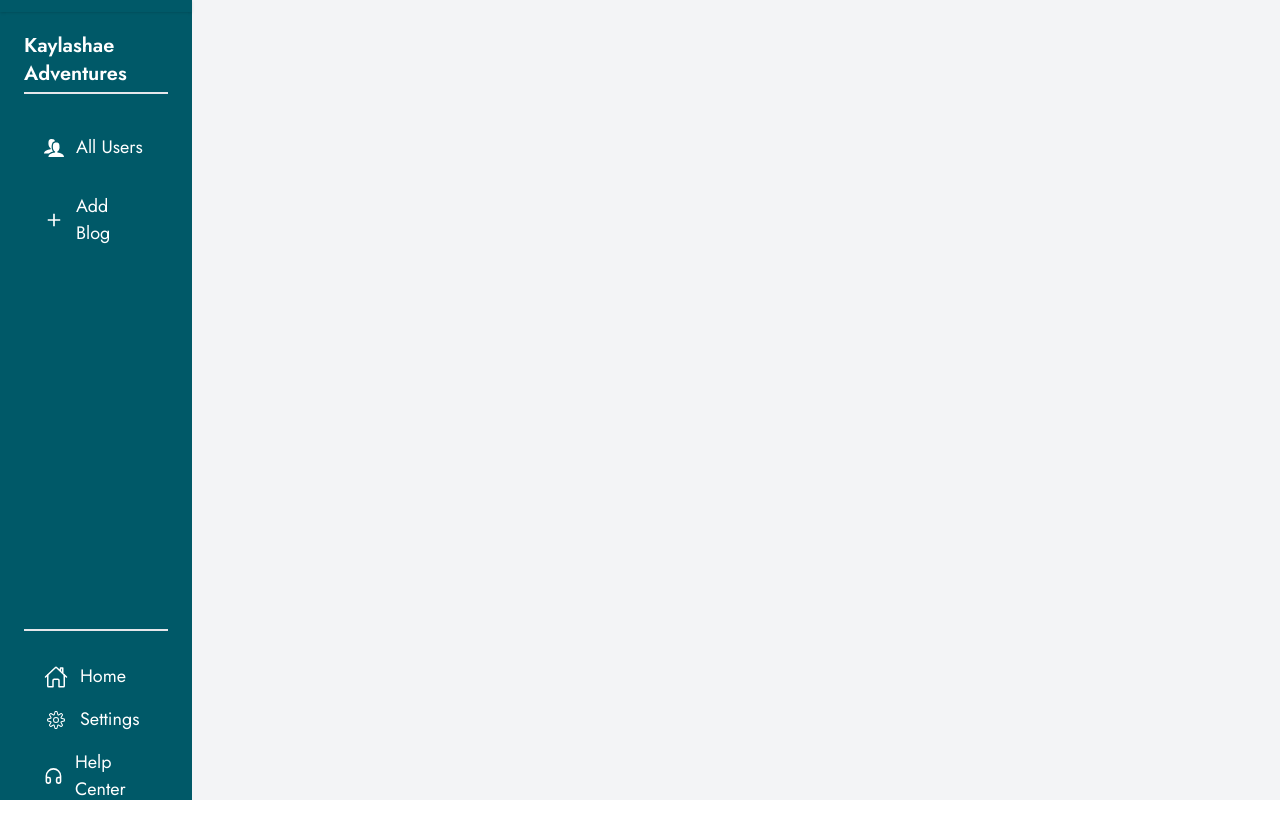
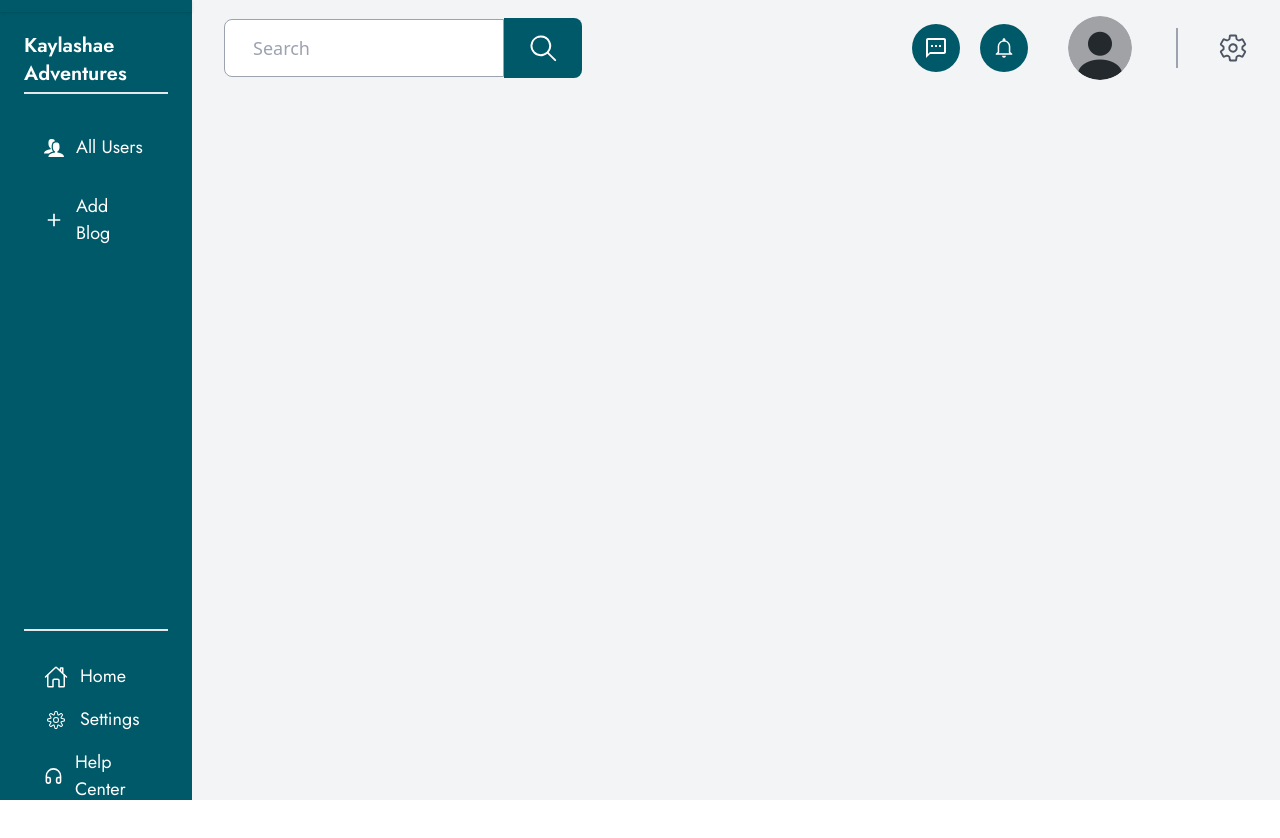
Before and after one commit to tuhinhossain123/tourism, a React (Vite) app: page /dashboard in a window 1280 px wide. Shown: the top 838 px of the page. Built offline with nearby package versions, Linux system fonts and the light colour scheme; no server answers; sample sign-in values are in the browser's storage.

Commit message:
profile drop,dashborad navbar customize

```diff
--- a/src/Components/ProfileDrop/ProfileDrop.jsx
+++ b/src/Components/ProfileDrop/ProfileDrop.jsx
@@ -6,13 +6,13 @@ import { TbLogout2 } from "react-icons/tb";
 import { IoSettingsOutline } from "react-icons/io5";
 import { IoBookmarkOutline } from "react-icons/io5";
 import useUser from "../../Hooks/userUser/userUser";
+import { LuLayoutDashboard } from "react-icons/lu";
 
 const ProfileDrop = () => {
   const { user, logOut } = useContext(AuthContext);
   const [isDropdownOpen, setDropdownOpen] = useState(false);
   const navigate = useNavigate();
   const [currentUser] = useUser();
-
 
   const toggleDropdown = () => {
     setDropdownOpen(!isDropdownOpen);
@@ -27,7 +27,6 @@ const ProfileDrop = () => {
     setDropdownOpen(false);
   };
 
-
   return (
     <div className="relative inline-block text-left">
       <button
@@ -39,29 +38,34 @@ const ProfileDrop = () => {
         {useMemo(
           () => (
             <img
-              className="w-16 md:w-16 rounded-full  object-cover border-red-600"
+              className="w-16 md:w-16 rounded-full  object-cover                                                                                                                    "
               src={user?.photoURL ? user?.photoURL : defaultUserImage}
               alt=""
             />
           ),
           [user.photoURL]
         )}
+        <h2>h</h2>
       </button>
 
       {/* Dropdown menu */}
       {isDropdownOpen && (
         <div
           id="dropdownAvatar"
-          className="z-50  line absolute right-0 mt-1 bg-[#fff] divide-y shadow  divide-gray-100  rounded-lg transition-max-height ease-in-out duration-500"
+          className="z-50 w-[60vw] md:w-[35vw] lg:w-[11vw] line absolute right-0 mt-3 bg-[#fff] divide-y shadow  divide-gray-100  rounded-lg transition-max-height ease-in-out duration-500"
           style={{
             maxHeight: isDropdownOpen ? "300px" : "0",
             overflow: "hidden",
           }}
         >
           {/* Content of the dropdown */}
-          <div className="px-5 py-3 text-sm text-white rounded-t-md bg-primary">
-            <div>{user?.displayName}</div>
-            <div className="font-medium truncate">{user?.email}</div>
+          <div className="px-5 py-3  text-sm text-white rounded-t-md bg-primary">
+            <div className="text-lg font-jost font-medium">
+              {user?.displayName}
+            </div>
+            <div className="text-[14px] font-jost font-normal truncate">
+              {user?.email}
+            </div>
           </div>
           <ul
             className="space-y-4 py-6 px-5"
@@ -90,11 +94,14 @@ const ProfileDrop = () => {
               </Link>
             </li>
           </ul>
-          <div className="bg-primary px-5  py-3">
+          <div className="bg-primary ">
             {currentUser?.role === "admin" ? (
-              <div className="w-ful">
-                <Link to="/dashboard" className=" text-white text-lg font-jost font-normal">
-                  Dashboard
+              <div className="py-4">
+                <Link
+                  to="/dashboard"
+                  className=" text-white text-lg font-jost font-normal px-4 flex items-center gap-2"
+                >
+                  <LuLayoutDashboard></LuLayoutDashboard> Dashboard
                 </Link>
               </div>
             ) : (
--- a/src/Dashboard/Dashboard.jsx
+++ b/src/Dashboard/Dashboard.jsx
@@ -9,6 +9,7 @@ import { RiMenu2Fill } from "react-icons/ri";
 import { IoMdAdd } from "react-icons/io";
 import { IoHomeOutline } from "react-icons/io5";
 import { AuthContext } from "../Providers/AuthProviders";
+import DashboardNavbar from "../DashboardPage/DashboardNavbar/DashboardNavbar";
 
 export default function Dashboard() {
   const { logOut } = useContext(AuthContext);
@@ -124,8 +125,7 @@ export default function Dashboard() {
 
       {/* Main Content Area */}
       <div className="lg:w-4/5 w-full flex-1 bg-gray-100">
-        {/* Toggle Button for Small Screens */}
-        <div className="bg-primary text-white">
+        <div className="bg-primary text-white sticky top-0 z-30">
           <button
             className="lg:hidden px-6 py-3 rounded-md mb-4"
             onClick={() => setIsOpen(true)}
@@ -134,7 +134,8 @@ export default function Dashboard() {
           </button>
         </div>
 
-        <div className="px-6 my-10 ">
+        <div className="px-5 lg:px-8 my-2">
+          <DashboardNavbar></DashboardNavbar>
           <Outlet></Outlet>
         </div>
       </div>
--- a/src/DashboardPage/AllUsers/AllUsers.jsx
+++ b/src/DashboardPage/AllUsers/AllUsers.jsx
@@ -1,22 +1,17 @@
-"use client";
-import { useContext,  useState } from "react";
 import { useQuery } from "@tanstack/react-query";
 import { LuPenLine } from "react-icons/lu";
 import { FaRegTrashAlt } from "react-icons/fa";
 import defultUser from "../../assets/images/profile-circle-icon.png";
 import Swal from "sweetalert2";
 import { FaChevronLeft, FaChevronRight } from "react-icons/fa6";
-import { AuthContext } from "../../Providers/AuthProviders";
 import useAxiosSecure from "../../Hooks/useAxiosSecure/useAxiosSecure";
-
+import { useState } from "react";
 
 const AllUsers = () => {
   const axiosSecure = useAxiosSecure();
-  const { user } = useContext(AuthContext);
-
   // States for pagination
   const [currentPage, setCurrentPage] = useState(1);
-  const [limit, setLimit] = useState(6);
+  const [limit, setLimit] = useState(8);
 
   // Fetching paginated users
   const {
@@ -39,20 +34,9 @@ const AllUsers = () => {
       console.log(res.data);
       if (res.data.modifiedCount > 0) {
         refetch();
-        Swal.fire({
-          position: "top-end",
-          icon: "success",
-          title: `${user.name} is an admin now`,
-          showCancelButton: false,
-          timer: 1500,
-        });
       }
     });
   };
-
-
-
-
 
   // Destructure the data from the response
   const { users = [], totalPages, totalUsers } = usersData;
@@ -90,9 +74,8 @@ const AllUsers = () => {
     }
   };
 
-
   return (
-    <div className="w-full lg:w-[90%] mx-auto">
+    <div className="w-full my-8">
       <h2 className="text-xl lg:text-3xl text-[#47545F]  font-jost font-medium pb-3 lg:pb-6">
         Total Users: {totalUsers}
       </h2>
@@ -129,8 +112,12 @@ const AllUsers = () => {
                         </div>
                       </div>
                     </td>
-                    <td className="font-jost font-normal text-[#47545F] lg:text-lg">{user?.name}</td>
-                    <td className="font-jost font-normal text-[#47545F] lg:text-lg">{user?.email}</td>
+                    <td className="font-jost font-normal text-[#47545F] lg:text-lg">
+                      {user?.name}
+                    </td>
+                    <td className="font-jost font-normal text-[#47545F] lg:text-lg">
+                      {user?.email}
+                    </td>
                     <td>
                       {user?.role === "admin" ? (
                         "Admin"
--- /dev/null
+++ b/src/DashboardPage/DashboardNavbar/DashboardNavbar.jsx
@@ -0,0 +1,82 @@
+import { GoSearch } from "react-icons/go";
+import defaultUserImage from "../../assets/images/profile-circle-icon.png";
+import { IoSettingsOutline } from "react-icons/io5";
+import { MdOutlineTextsms } from "react-icons/md";
+import { IoMdNotificationsOutline } from "react-icons/io";
+import { Link } from "react-router-dom";
+import useUser from "../../Hooks/userUser/userUser";
+
+const DashboardNavbar = () => {
+  const [currentUser] = useUser();
+  console.log(currentUser);
+  return (
+    <div className="my-4">
+      <div className="flex flex-col-reverse md:flex-row justify-between items-center  gap-4 md:gap-4 lg:gap-0 w-full">
+        <div className="w-full lg:w-[35%] flex items-center">
+          <div className="w-full">
+            <input
+              name=""
+              id=""
+              placeholder="Search"
+              className="input bg-white border w-full rounded-none rounded-l-lg text-lg p-7 border-gray-400 focus:outline-none"
+            />
+          </div>
+          <div className="bg-primary border-gray-400 rounded-r-lg">
+            <Link
+              href=""
+              className="px-6 flex justify-center py-[15px]  text-white"
+            >
+              <GoSearch className="text-3xl" />
+            </Link>
+          </div>
+        </div>
+        <div className="flex justify-between items-center gap-10 md:gap-10 lg:gap-4">
+          <div className="flex justify-between items-center gap-32 md:gap-10">
+            <div className="flex items-center gap-4 md:gap-5 ">
+              <div className="bg-primary rounded-full p-2 md:p-3">
+                <h2>
+                  <MdOutlineTextsms className="text-2xl md:text-2xl  text-white"></MdOutlineTextsms>
+                </h2>
+              </div>
+              <div className="bg-primary rounded-full p-2 md:p-3">
+                <h2>
+                  <IoMdNotificationsOutline className="text-2xl md:text-2xl text-white"></IoMdNotificationsOutline>
+                </h2>
+              </div>
+            </div>
+            <div className="flex items-center md:gap-5">
+              <div>
+                <img
+                  className="w-16 md:w-16 rounded-full  object-cover "
+                  width={300}
+                  height={300}
+                  src={
+                    currentUser?.photoURL ? currentUser?.photoURL : defaultUserImage
+                  }
+                  alt={currentUser?.name}
+                />
+
+              </div>
+              <div className="">
+                <h2 className="text-[14px] lg:text-lg font-medium hidden lg:block">
+                  {currentUser?.name}
+                </h2>
+                <h5 className="text-[14px] lg:text-[16px]  pl-2 font-medium hidden md:block  text-gray-600">
+                  {currentUser?.role}
+                </h5>
+              </div>
+            </div>
+          </div>
+          <div className="border-l-2 border-gray-400 hidden lg:block h-10 lg:pl-3 lg:pr-3"></div>
+          <div>
+            <Link href="">
+              <IoSettingsOutline className="text-3xl text-gray-600"></IoSettingsOutline>
+            </Link>
+          </div>
+        </div>
+      </div>
+    </div>
+  );
+};
+
+export default DashboardNavbar;
```
